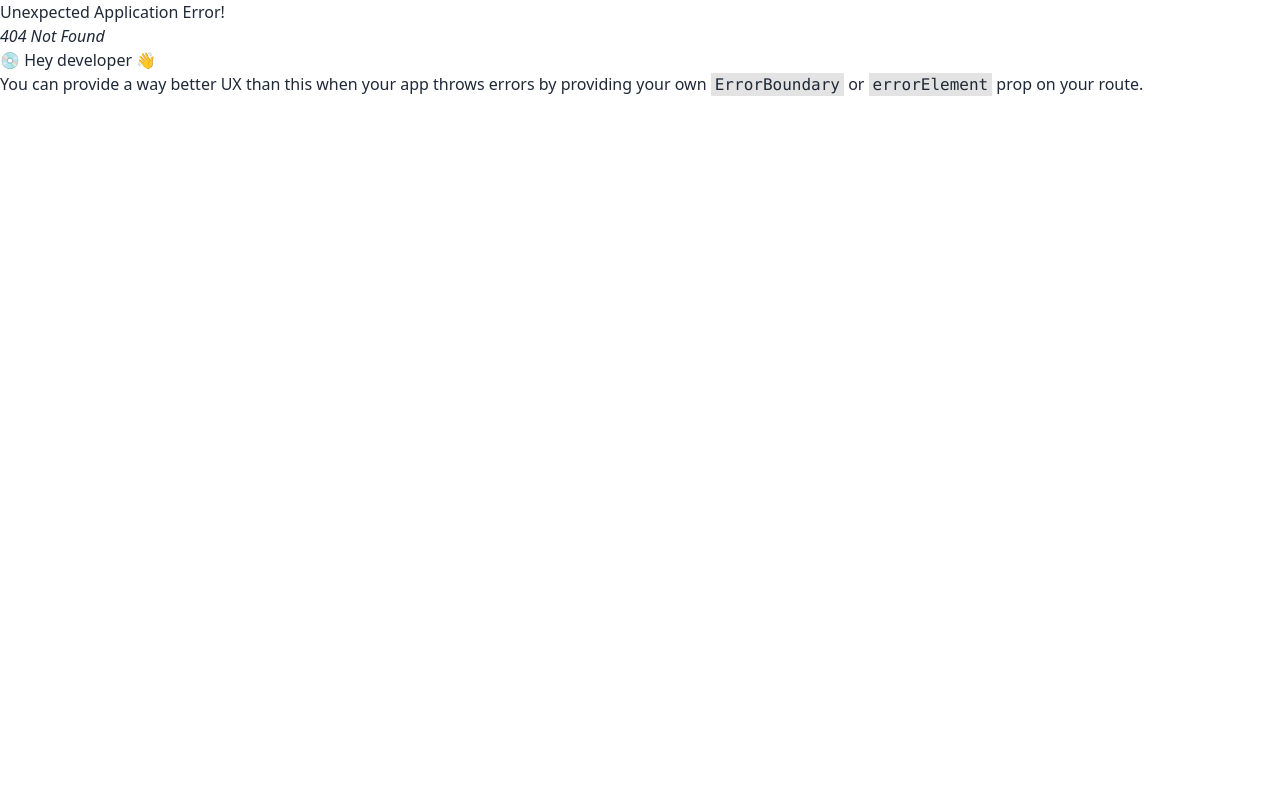
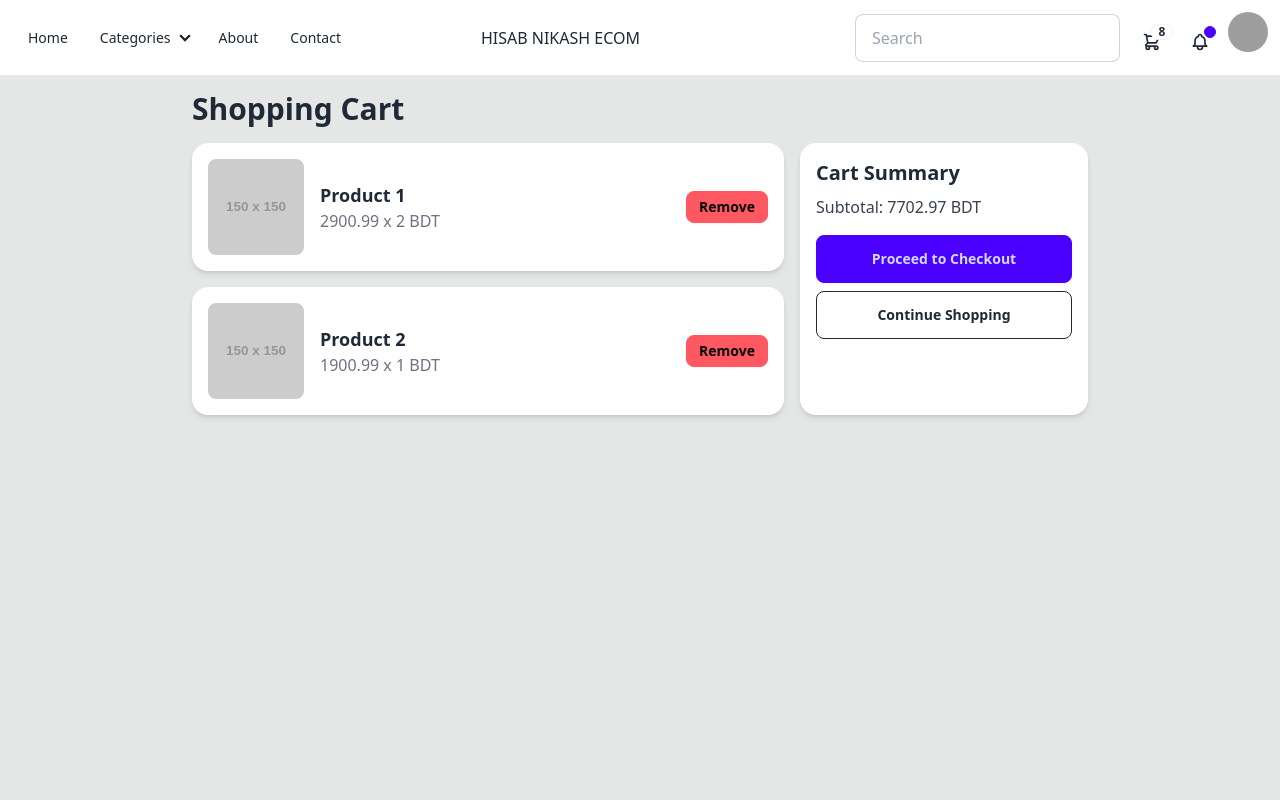
Before and after one commit to shunno-it-dev-team/fe-hn-ecom, a React (Vite) app: page /cartPage in a window 1280 px wide. Before the commit this address had no page. Shown: the top 800 px of the page. Built offline with nearby package versions, Linux system fonts and the light colour scheme; grey boxes are pictures that could not be loaded.

Commit message:
cartpage and notification page implement

```diff
--- a/src/components/common/PublicNavbar.jsx
+++ b/src/components/common/PublicNavbar.jsx
@@ -1,3 +1,4 @@
+import { Link } from "react-router-dom";
 import { publicNavMenuItems } from "../../menu-items/publicNavMenuItems";
 import NavDeskTopMenuItems from "./NavDeskTopMenuItems";
 import NavMobileTopMenuItems from "./NavMobileTopMenuItems";
@@ -83,15 +84,19 @@ const PublicNavbar = () => {
                 <span className="text-lg font-bold">8 Items</span>
                 <span className="text-info">Subtotal: $999</span>
                 <div className="card-actions">
-                  <button className="btn btn-primary btn-block">
-                    View cart
-                  </button>
+                  <Link to="/cartPage">
+                    <button className="btn btn-primary btn-block">
+                      View cart
+                    </button>
+                  </Link>
                 </div>
               </div>
             </div>
           </div>
-          <div className="dropdown dropdown-end">
-            <button className="btn btn-ghost btn-circle">
+
+          {/* ======= NOTIFICATION BUTTON ======= */}
+          <button className="btn btn-ghost btn-circle">
+            <Link to="/notificationPage">
               <div className="indicator">
                 <svg
                   xmlns="http://www.w3.org/2000/svg"
@@ -109,7 +114,11 @@ const PublicNavbar = () => {
                 </svg>
                 <span className="badge badge-xs badge-primary indicator-item"></span>
               </div>
-            </button>
+            </Link>
+          </button>
+
+          {/* ======= PROFILE SECTION ======= */}
+          <div className="dropdown dropdown-end">
             <div
               tabIndex={0}
               role="button"
--- a/src/components/common/nav/CustomCard.jsx
+++ b/src/components/common/nav/CustomCard.jsx
@@ -33,7 +33,7 @@ const CustomCard = () => {
         {cardData.map((card, index) => (
           <div
             key={index}
-            className="card card-compact m-6 p-6 bg-base-200 border border-gray-300 text-center"
+            className="card card-compact m-6 p-6 bg-base-200 border border-gray-100 text-center"
           >
             <figure>
               <img className="w-36" src={card.imgSrc} alt={card.title} />
--- /dev/null
+++ b/src/pages/cartPage/CartPage.jsx
@@ -0,0 +1,93 @@
+import { useState } from "react";
+
+const CartPage = () => {
+  // Sample cart data (can be replaced with actual data)
+  const [cartItems, setCartItems] = useState([
+    {
+      id: 1,
+      name: "Product 1",
+      price: 2900.99,
+      quantity: 2,
+      image: "https://via.placeholder.com/150",
+    },
+    {
+      id: 2,
+      name: "Product 2",
+      price: 1900.99,
+      quantity: 1,
+      image: "https://via.placeholder.com/150",
+    },
+  ]);
+
+  // Calculate total
+  const total = cartItems.reduce(
+    (sum, item) => sum + item.price * item.quantity,
+    0
+  );
+
+  // Handle remove item
+  const removeItem = (id) => {
+    setCartItems(cartItems.filter((item) => item.id !== id));
+  };
+
+  return (
+    <div className="min-h-screen bg-base-300 p-4">
+      <div className="max-w-4xl mx-auto">
+        <h1 className="text-3xl font-bold mb-4">Shopping Cart</h1>
+
+        {cartItems.length === 0 ? (
+          <p className="text-gray-500">Your cart is empty.</p>
+        ) : (
+          <div className="grid gap-4 grid-cols-1 lg:grid-cols-3">
+            {/* Cart Items */}
+            <div className="lg:col-span-2 space-y-4">
+              {cartItems.map((item) => (
+                <div
+                  key={item.id}
+                  className="card card-side shadow-md bg-base-100 p-4 flex items-center space-x-4"
+                >
+                  <img
+                    src={item.image}
+                    alt={item.name}
+                    className="w-24 h-24 rounded-lg object-cover"
+                  />
+                  <div className="flex-1">
+                    <h2 className="text-lg font-bold">{item.name}</h2>
+                    <p className="text-gray-500">
+                      {item.price} x {item.quantity} BDT
+                    </p>
+                  </div>
+                  <div>
+                    <button
+                      className="btn btn-sm btn-error"
+                      onClick={() => removeItem(item.id)}
+                    >
+                      Remove
+                    </button>
+                  </div>
+                </div>
+              ))}
+            </div>
+
+            {/* Cart Summary */}
+            <div className="card shadow-md bg-white p-4">
+              <h2 className="text-xl font-bold mb-2">Cart Summary</h2>
+              <p className="text-gray-700">Subtotal: {total.toFixed(2)} BDT</p>
+
+              <div className="mt-4">
+                <button className="btn btn-primary w-full">
+                  Proceed to Checkout
+                </button>
+                <button className="btn btn-outline w-full mt-2">
+                  Continue Shopping
+                </button>
+              </div>
+            </div>
+          </div>
+        )}
+      </div>
+    </div>
+  );
+};
+
+export default CartPage;
--- /dev/null
+++ b/src/pages/notificationPage/NotificationPage.jsx
@@ -0,0 +1,93 @@
+import { useState } from "react";
+
+const NotificationPage = () => {
+  // State to hold notifications (can be fetched from an API)
+  const [notifications, setNotifications] = useState([
+    {
+      id: 1,
+      title: "Order Shipped",
+      message: "Your order #12345 has been shipped and is on its way!",
+      time: "2 hours ago",
+      read: false,
+    },
+    {
+      id: 2,
+      title: "New Sale",
+      message: "Big sale on electronics! Get up to 50% off.",
+      time: "1 day ago",
+      read: true,
+    },
+    {
+      id: 3,
+      title: "Delivery Update",
+      message: "Your order #12344 is out for delivery.",
+      time: "3 days ago",
+      read: false,
+    },
+  ]);
+
+  // Mark notification as read
+  const markAsRead = (id) => {
+    setNotifications((prev) =>
+      prev.map((notification) =>
+        notification.id === id ? { ...notification, read: true } : notification
+      )
+    );
+  };
+
+  // Delete notification
+  const deleteNotification = (id) => {
+    setNotifications((prev) =>
+      prev.filter((notification) => notification.id !== id)
+    );
+  };
+
+  return (
+    <div className="min-h-screen bg-base-100 p-4">
+      <div className="max-w-3xl mx-auto">
+        <h1 className="text-3xl font-bold mb-4">Notifications</h1>
+
+        {notifications.length === 0 ? (
+          <p className="text-gray-500">You have no notifications.</p>
+        ) : (
+          <div className="space-y-4">
+            {notifications.map((notification) => (
+              <div
+                key={notification.id}
+                className={`card shadow-md p-4 ${
+                  notification.read ? "bg-base-200" : "bg-base-100"
+                }`}
+              >
+                <div className="flex justify-between items-center">
+                  <div>
+                    <h2 className="font-bold text-lg">{notification.title}</h2>
+                    <p className="text-gray-600">{notification.message}</p>
+                    <p className="text-sm text-gray-400">{notification.time}</p>
+                  </div>
+                  <div className="space-x-2 gap-2">
+                    {!notification.read && (
+                      <button
+                        className="btn btn-sm btn-primary"
+                        onClick={() => markAsRead(notification.id)}
+                      >
+                        Mark as Read
+                      </button>
+                    )}
+                    <button
+                      className="btn btn-sm btn-error"
+                      onClick={() => deleteNotification(notification.id)}
+                    >
+                      Delete
+                    </button>
+                  </div>
+                </div>
+              </div>
+            ))}
+          </div>
+        )}
+      </div>
+    </div>
+  );
+};
+
+export default NotificationPage;
```
Also changed, not shown: src/routes/router.jsx (+10 -0 lines).
